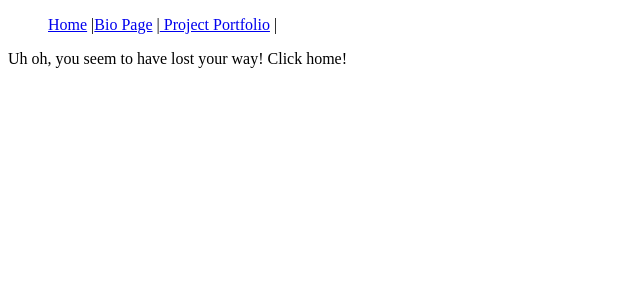
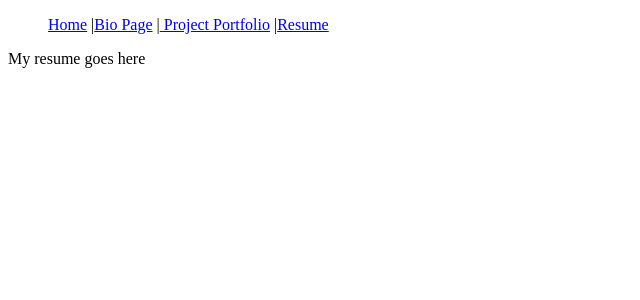
Before and after one commit to LetsJessCode/portfolio_site, a React (Create React App) app: page /resume in a window 1280 px wide. Shown: the top 300 px of the page, without its empty margins (0-640 px from the left). Built offline with nearby package versions, Linux system fonts and the light colour scheme.

Commit message:
added resume component

```diff
--- a/src/App.js
+++ b/src/App.js
@@ -5,6 +5,7 @@ import { BrowserRouter as Router, Route, Switch } from 'react-router-dom'
 import Home from './Components/Home'
 import Bio from './Components/Bio'
 import Projects from './Components/Projects'
+import Resume from './Components/Resume'
 // ------------------------------
 export class App extends Component {
    render() {
@@ -17,6 +18,7 @@ export class App extends Component {
                 <Route exact path="/" component={Home} />
                 <Route exact path="/bio" component={Bio} />
                 <Route exact path="/projects" component={Projects} />
+                <Route exact path="/resume" component={Resume} />
                 <Route render={ () => <p>Uh oh, you seem to have lost your way! Click home! </p> } />
             </Switch>
         </Router>
--- a/src/Components/Bio.js
+++ b/src/Components/Bio.js
@@ -1,5 +1,4 @@
 import React from 'react'
-import 'fontsource-roboto';
 
 
 const Bio = () => {
--- a/src/Components/NavBar.js
+++ b/src/Components/NavBar.js
@@ -1,20 +1,16 @@
 import React from 'react'
 import {NavLink} from 'react-router-dom'
-import 'fontsource-roboto';
 // ------------------------------
-
-
 const NavBar = () => {
-
     return (
         <nav>
             <ul>
                 <NavLink to="/">Home</NavLink> |
                 <NavLink to="/Bio">Bio Page</NavLink> |
                 <NavLink to="/Projects"> Project Portfolio</NavLink> |
+                <NavLink to="/Resume">Resume</NavLink>
             </ul>
         </nav>
     )
 }
-
 export default NavBar
--- /dev/null
+++ b/src/Components/Resume.js
@@ -0,0 +1,13 @@
+import React, { Component } from 'react'
+
+export class Resume extends Component {
+    render() {
+        return (
+            <div>
+                My resume goes here
+            </div>
+        )
+    }
+}
+
+export default Resume
```
